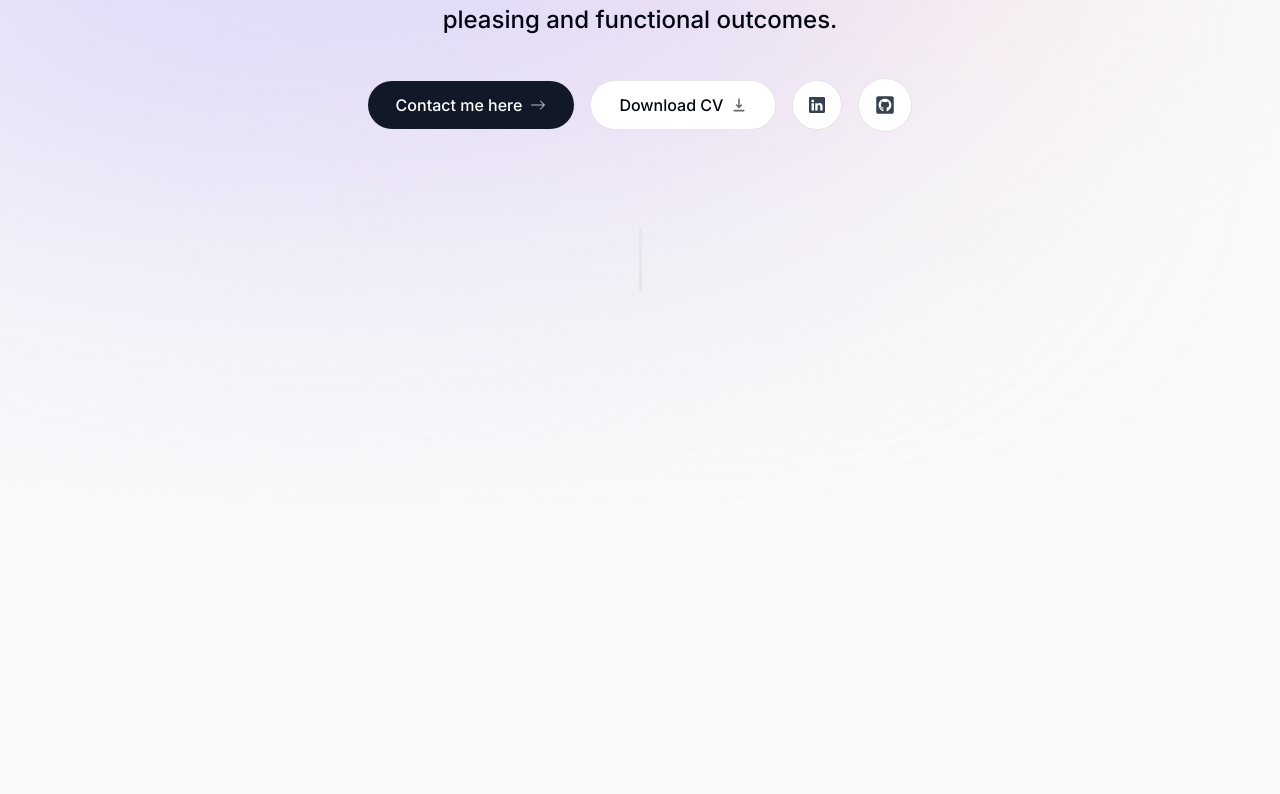
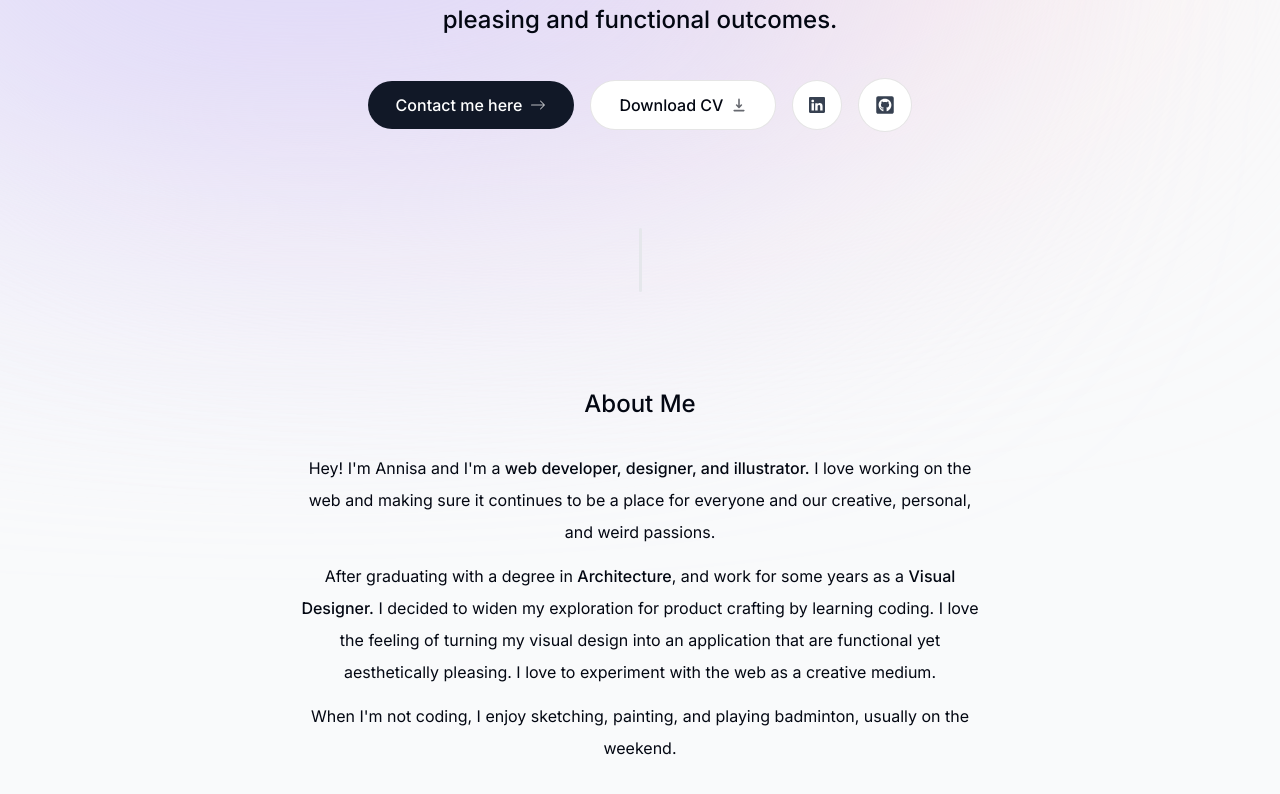
Before and after one commit to annisa-rachma/personal-portfolio, a Next.js app: page / in a window 1280 px wide. Shown: the part 326-1120 px from the top of the page. Built offline with nearby package versions, Linux system fonts and the light colour scheme.

Commit message:
feat: add about section

```diff
--- a/app/page.tsx
+++ b/app/page.tsx
@@ -1,3 +1,4 @@
+import About from "@/components/about";
 import Intro from "@/components/intro";
 import SectionDivider from "@/components/section-divider";
 
@@ -7,6 +8,7 @@ export default function Home() {
     <main className="flex flex-col items-center px-4 ">
       <Intro/>
       <SectionDivider/>
+      <About/>
     </main>
   )
 }
--- a/components/about.tsx
+++ b/components/about.tsx
@@ -1,7 +1,24 @@
-import React from 'react'
+'use client'
+import { motion } from "framer-motion";
+import React from "react";
+import SectionHeading from "./section-heading";
 
 export default function About() {
   return (
-    <div>About</div>
-  )
+    <motion.section className="mb-28 max-w-[45rem] text-center leading-8 sm:mb-40 px-4" initial={{opacity: 0, y:100}} animate={{opacity:1, y: 0}} transition={{delay: 0.175}}>
+      <SectionHeading>About me</SectionHeading>
+      <p className="mb-3">
+        Hey! I'm Annisa and I'm a <span className="font-medium">web developer, designer, and illustrator.</span> I love
+        working on the web and making sure it continues to be a place for
+        everyone and our creative, personal, and weird passions.
+      </p>
+      <p className="mb-3">
+        After graduating with a degree in <span className="font-medium">Architecture</span>, and work for some years as a <span className="font-medium">Visual Designer.</span> I decided to widen my exploration for product crafting by learning coding. I love the feeling of turning my visual design into an application that are functional yet aesthetically pleasing.
+        I love to experiment with the web as a creative medium.
+      </p>
+      <p>
+        When I'm not coding, I enjoy sketching,  painting, and playing badminton, usually on the weekend.
+      </p>
+    </motion.section>
+  );
 }
--- a/components/intro.tsx
+++ b/components/intro.tsx
@@ -47,7 +47,7 @@ export default function Intro() {
         </div>
       </div>
 
-      <motion.p
+      <motion.h1
         className="mb-10 mt-4 px-4 text-xl sm:text-2xl font-medium !leading-[1.5]"
         initial={{ opacity: 0, y: 100 }}
         animate={{ opacity: 1, y: 0 }}
@@ -56,7 +56,7 @@ export default function Intro() {
         <span className="font-bold">web developer and designer</span> who love
         using code to merge design and technology, creating aesthetically
         pleasing and functional outcomes.
-      </motion.p>
+      </motion.h1>
 
       <motion.div
         initial={{ opacity: 0, y: 100 }}
--- /dev/null
+++ b/components/section-heading.tsx
@@ -0,0 +1,11 @@
+import React from 'react'
+
+type SectionHeadingProps = {
+  children: React.ReactNode
+}
+
+export default function SectionHeading({children}: SectionHeadingProps) {
+  return (
+    <h2 className="text-2xl font-medium capitalize mb-8">{children}</h2>
+  )
+}
```
